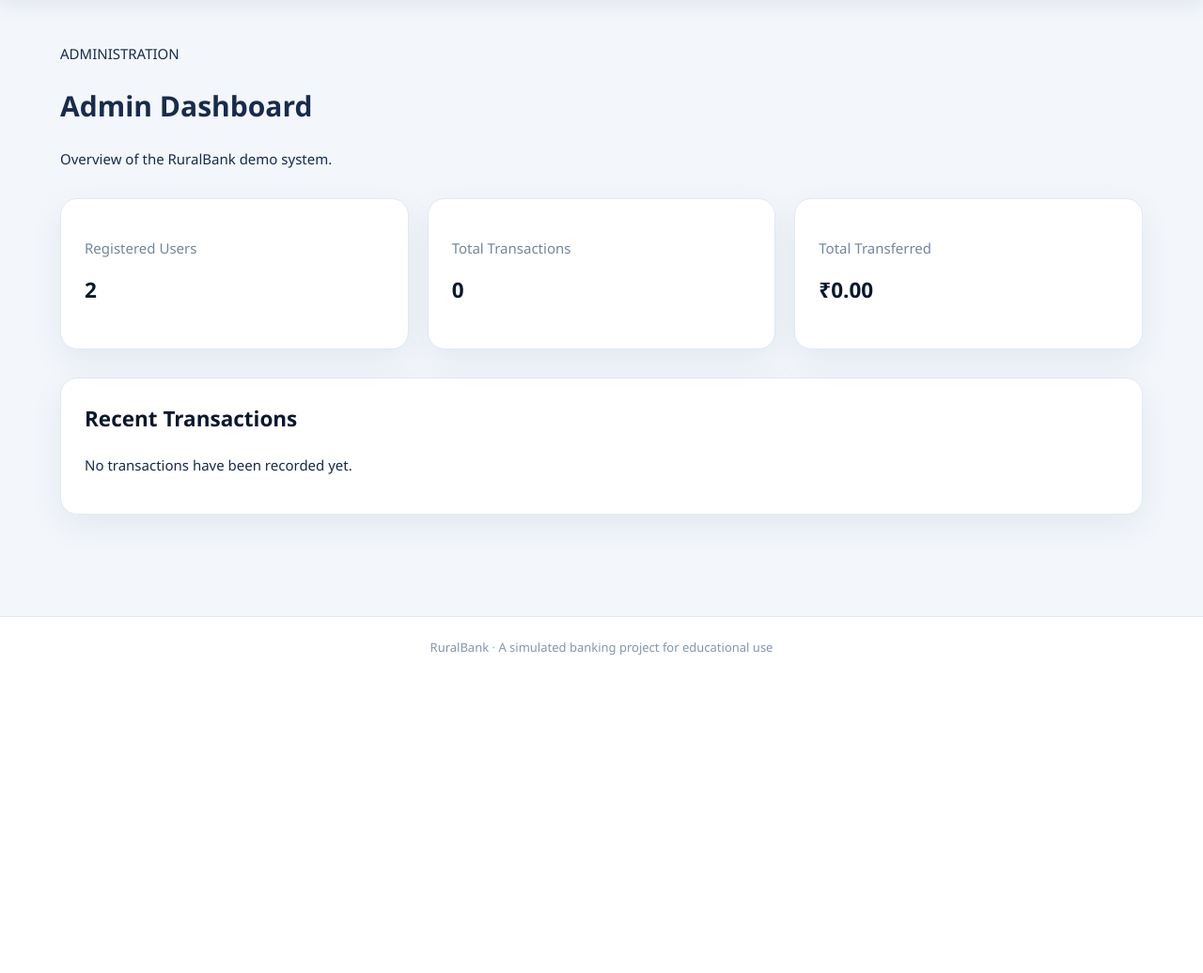
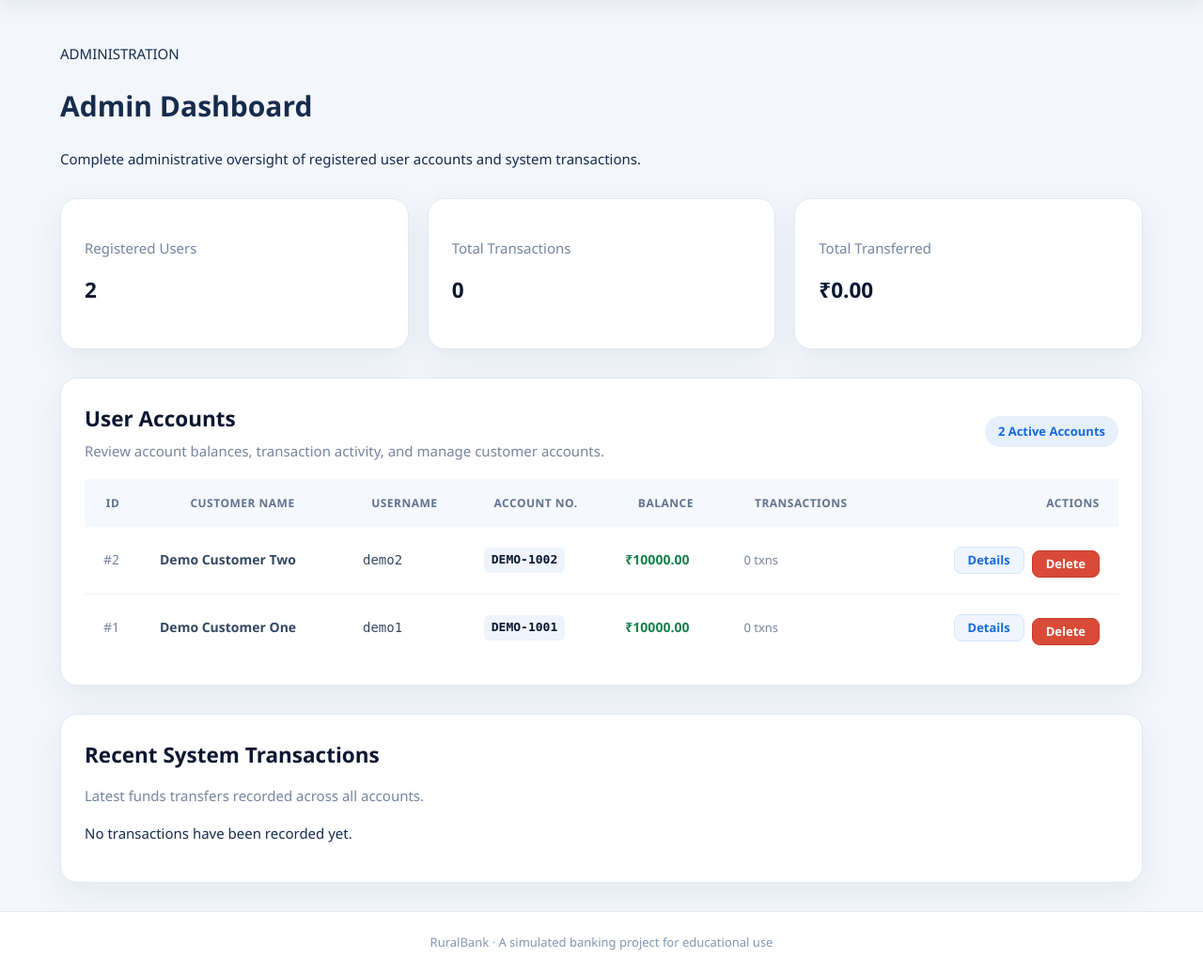
Before and after one commit to sravya517/Rural-Banking-System, a Flask app: page /admin in a window 1280 px wide. Shown: the part 78-1114 px from the top of the page at 94% size. Before the commit the page ends 776 px from the top, so only its background shows below. Run offline with Flask 3, Linux system fonts and the light colour scheme; the visitor is signed in with stand-in values (Sample User, id 1); data comes from the database, SQL or seed files in the repository; data that the repository does not hold is empty.

Commit message:
Modify admin dashboard

```diff
--- a/app.py
+++ b/app.py
@@ -395,6 +395,30 @@ def admin_dashboard():
         "SELECT COALESCE(SUM(amount), 0) FROM transactions"
     ).fetchone()[0]
 
+    users = db.execute(
+        """
+        SELECT
+            u.*,
+            (
+                SELECT COUNT(*)
+                FROM transactions
+                WHERE sender_id = u.id OR receiver_id = u.id
+            ) AS transaction_count,
+            (
+                SELECT COALESCE(SUM(amount), 0)
+                FROM transactions
+                WHERE sender_id = u.id
+            ) AS total_sent,
+            (
+                SELECT COALESCE(SUM(amount), 0)
+                FROM transactions
+                WHERE receiver_id = u.id
+            ) AS total_received
+        FROM users u
+        ORDER BY u.id DESC
+        """
+    ).fetchall()
+
     recent_transactions = db.execute(
         """
         SELECT
@@ -415,7 +439,104 @@ def admin_dashboard():
         total_transactions=total_transactions,
         total_transferred=total_transferred,
         recent_transactions=recent_transactions,
+        users=users,
     )
+
+
+# ---------------- ADMIN USER DETAILS ----------------
+
+@app.route("/admin/user/<int:user_id>")
+@admin_required
+def admin_user_details(user_id):
+    db = get_db()
+
+    user = db.execute(
+        "SELECT * FROM users WHERE id = ?",
+        (user_id,),
+    ).fetchone()
+
+    if user is None:
+        flash("User account not found.", "error")
+        return redirect(url_for("admin_dashboard"))
+
+    transactions = db.execute(
+        """
+        SELECT
+            t.*,
+            s.name AS sender_name,
+            s.account_number AS sender_account,
+            r.name AS receiver_name,
+            r.account_number AS receiver_account
+        FROM transactions t
+        JOIN users s ON t.sender_id = s.id
+        JOIN users r ON t.receiver_id = r.id
+        WHERE t.sender_id = ? OR t.receiver_id = ?
+        ORDER BY t.id DESC
+        """,
+        (user_id, user_id),
+    ).fetchall()
+
+    total_sent = db.execute(
+        "SELECT COALESCE(SUM(amount), 0) FROM transactions WHERE sender_id = ?",
+        (user_id,),
+    ).fetchone()[0]
+
+    total_received = db.execute(
+        "SELECT COALESCE(SUM(amount), 0) FROM transactions WHERE receiver_id = ?",
+        (user_id,),
+    ).fetchone()[0]
+
+    return render_template(
+        "admin_user_details.html",
+        user=user,
+        transactions=transactions,
+        total_sent=total_sent,
+        total_received=total_received,
+    )
+
+
+# ---------------- ADMIN DELETE USER ACCOUNT ----------------
+
+@app.route("/admin/user/<int:user_id>/delete", methods=["POST"])
+@admin_required
+def admin_delete_user(user_id):
+    db = get_db()
+
+    user = db.execute(
+        "SELECT * FROM users WHERE id = ?",
+        (user_id,),
+    ).fetchone()
+
+    if user is None:
+        flash("User account not found.", "error")
+        return redirect(url_for("admin_dashboard"))
+
+    try:
+        db.execute("BEGIN IMMEDIATE")
+
+        # Delete related transactions first to maintain referential integrity
+        db.execute(
+            "DELETE FROM transactions WHERE sender_id = ? OR receiver_id = ?",
+            (user_id, user_id),
+        )
+
+        db.execute(
+            "DELETE FROM users WHERE id = ?",
+            (user_id,),
+        )
+
+        db.commit()
+        flash(
+            f"User account '{user['name']}' ({user['account_number']}) was successfully deleted.",
+            "success",
+        )
+
+    except sqlite3.Error:
+        db.rollback()
+        app.logger.exception("Error deleting user account %s", user_id)
+        flash("Could not delete user account. Please try again.", "error")
+
+    return redirect(url_for("admin_dashboard"))
 
 
 # ---------------- USER DASHBOARD ----------------
--- a/static/style.css
+++ b/static/style.css
@@ -1418,3 +1418,46 @@ font-size: 14px;
 
 
 }
+
+/* ADMIN USER MANAGEMENT ACTIONS */
+.action-btn {
+    display: inline-flex;
+    align-items: center;
+    justify-content: center;
+    padding: 7px 14px;
+    border-radius: 8px;
+    font-size: 13px;
+    font-weight: 700;
+    line-height: 1;
+    cursor: pointer;
+    text-decoration: none;
+    transition: all 0.2s ease;
+    border: 1px solid transparent;
+}
+
+.btn-details {
+    color: var(--blue);
+    background: #eef5ff;
+    border-color: #d6e5fb;
+}
+
+.btn-details:hover {
+    color: var(--white);
+    background: var(--blue);
+    border-color: var(--blue);
+    transform: translateY(-1px);
+}
+
+.btn-delete {
+    color: #ffffff;
+    background: var(--danger);
+    border-color: #c93b28;
+}
+
+.btn-delete:hover {
+    color: #ffffff;
+    background: #b53221;
+    border-color: #a82d1d;
+    transform: translateY(-1px);
+    box-shadow: 0 4px 12px rgba(217, 75, 56, 0.25);
+}
--- a/templates/admin_dashboard.html
+++ b/templates/admin_dashboard.html
@@ -6,18 +6,11 @@
 
 <div class="section-heading">
     <p class="eyebrow">ADMINISTRATION</p>
-
-
     <h1>Admin Dashboard</h1>
-
-<p>Overview of the RuralBank demo system.</p>
-
-
+    <p>Complete administrative oversight of registered user accounts and system transactions.</p>
 </div>
 
 <div class="stats-grid">
-
-
     <div class="panel">
         <p class="muted">Registered Users</p>
         <h2>{{ total_users }}</h2>
@@ -32,19 +25,94 @@
         <p class="muted">Total Transferred</p>
         <h2>₹{{ "%.2f"|format(total_transferred) }}</h2>
     </div>
-
-
 </div>
 
-<div class="panel history-panel" style="margin-top: 25px;">
+<!-- USER ACCOUNTS SECTION -->
+<div class="panel user-management-panel" style="margin-top: 25px;">
+    <div style="display: flex; justify-content: space-between; align-items: center; margin-bottom: 18px; flex-wrap: wrap; gap: 10px;">
+        <div>
+            <h2 style="margin: 0;">User Accounts</h2>
+            <p class="muted" style="margin: 4px 0 0;">Review account balances, transaction activity, and manage customer accounts.</p>
+        </div>
+        <span class="badge" style="background: #e6f0fa; color: #1769e0; padding: 6px 14px; border-radius: 20px; font-weight: 700; font-size: 13px;">
+            {{ users|length }} Active Accounts
+        </span>
+    </div>
 
+    {% if users %}
+    <div class="table-wrap">
+        <table>
+            <thead>
+                <tr>
+                    <th style="width: 60px;">ID</th>
+                    <th>Customer Name</th>
+                    <th>Username</th>
+                    <th>Account No.</th>
+                    <th>Balance</th>
+                    <th>Transactions</th>
+                    <th style="text-align: right; min-width: 220px;">Actions</th>
+                </tr>
+            </thead>
+            <tbody>
+                {% for u in users %}
+                <tr>
+                    <td class="muted">#{{ u.id }}</td>
+                    <td><strong>{{ u.name }}</strong></td>
+                    <td><code>{{ u.username }}</code></td>
+                    <td>
+                        <span style="display: inline-block; padding: 3px 8px; background: #eef4fc; color: #0b1730; border-radius: 6px; font-family: monospace; font-size: 13px; font-weight: 700;">
+                            {{ u.account_number }}
+                        </span>
+                    </td>
+                    <td style="color: #17814b; font-weight: 700;">
+                        ₹{{ "%.2f"|format(u.balance) }}
+                    </td>
+                    <td>
+                        <span class="muted" style="font-size: 13px;">
+                            {{ u.transaction_count }} txn{{ 's' if u.transaction_count != 1 else '' }}
+                        </span>
+                    </td>
+                    <td style="text-align: right;">
+                        <div style="display: inline-flex; align-items: center; justify-content: flex-end; gap: 8px;">
+                            <a
+                                href="{{ url_for('admin_user_details', user_id=u.id) }}"
+                                class="action-btn btn-details"
+                            >
+                                Details
+                            </a>
 
-<h2>Recent Transactions</h2>
+                            <form
+                                action="{{ url_for('admin_delete_user', user_id=u.id) }}"
+                                method="POST"
+                                class="inline-form"
+                                onsubmit="return confirm('Are you sure you want to permanently delete account {{ u.account_number }} ({{ u.name }})? All related transaction records will also be deleted.');"
+                            >
+                                <input type="hidden" name="csrf_token" value="{{ csrf_token() }}">
+                                <button type="submit" class="action-btn btn-delete">
+                                    Delete
+                                </button>
+                            </form>
+                        </div>
+                    </td>
+                </tr>
+                {% endfor %}
+            </tbody>
+        </table>
+    </div>
+    {% else %}
+    <div class="empty-state">
+        <p class="empty">No customer accounts registered in the system yet.</p>
+    </div>
+    {% endif %}
+</div>
+
+<!-- RECENT TRANSACTIONS SECTION -->
+<div class="panel history-panel" style="margin-top: 30px;">
+    <h2>Recent System Transactions</h2>
+    <p class="muted" style="margin-top: -6px; margin-bottom: 16px;">Latest funds transfers recorded across all accounts.</p>
 
     {% if recent_transactions %}
-
     <div class="table-wrap">
-
         <table>
             <thead>
                 <tr>
@@ -55,39 +123,26 @@
                     <th>Date</th>
                 </tr>
             </thead>
-
             <tbody>
                 {% for transaction in recent_transactions %}
-
                 <tr>
                     <td>{{ transaction.sender_name }}</td>
-
                     <td>{{ transaction.receiver_name }}</td>
-
-                <td>
+                    <td style="font-weight: 700; color: #1769e0;">
                         ₹{{ "%.2f"|format(transaction.amount) }}
                     </td>
-
                     <td>{{ transaction.description }}</td>
-
-                <td>{{ transaction.created_at }}</td>
+                    <td class="muted">{{ transaction.created_at }}</td>
                 </tr>
-
                 {% endfor %}
             </tbody>
         </table>
-
     </div>
-
     {% else %}
-
     <p class="empty">
         No transactions have been recorded yet.
     </p>
-
     {% endif %}
-
-
 </div>
 
 {% endblock %}
```
Also changed, not shown: templates/admin_user_details.html (added, +158 -0 lines), tests/test_app.py (+145 -0 lines), README.md. Lines whose indentation alone changed are shown as unchanged.
